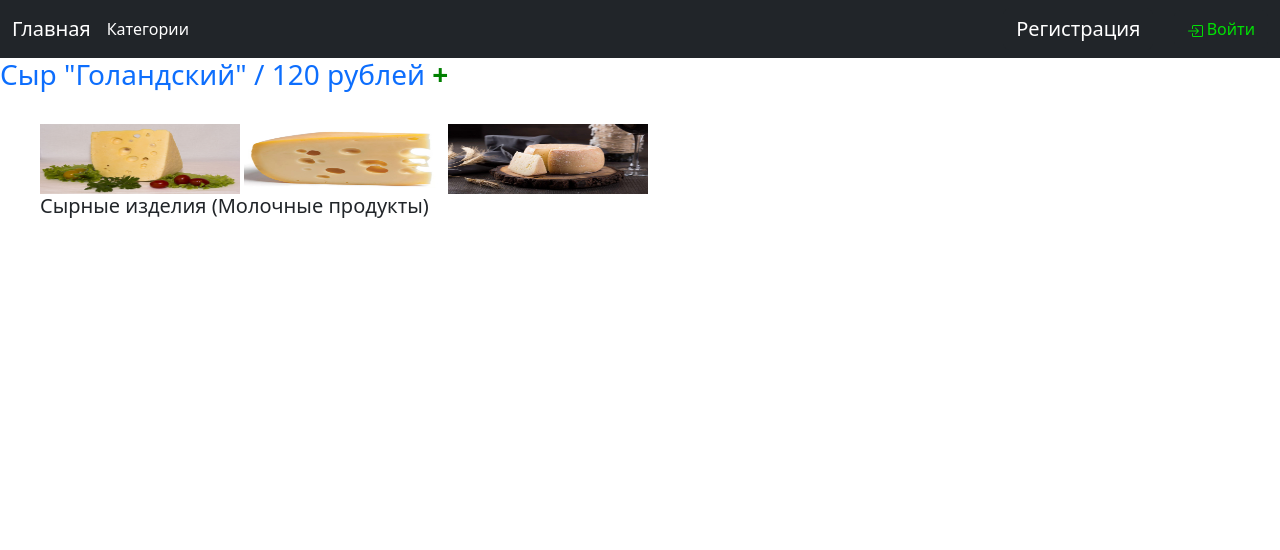
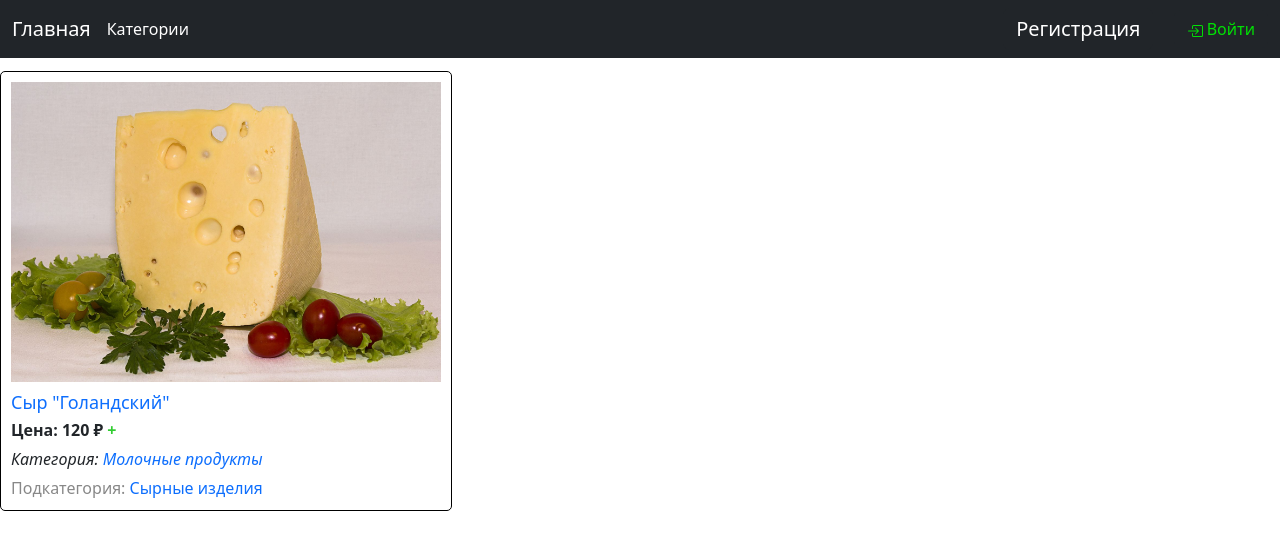
Before and after one commit to lucorus/ProductStore, a Django app: a page that uses ProductStore/products/templates/products/main_page.html in a window 1280 px wide. Shown: the top 550 px of the page. Run offline with Django 4.2, Linux system fonts and the light colour scheme; data comes from the database, SQL or seed files in the repository; both versions use the stored data as it was after the commit.

Commit message:
change frontend

```diff
--- a/ProductStore/ProductStore/settings.py
+++ b/ProductStore/ProductStore/settings.py
@@ -29,7 +29,6 @@ INSTALLED_APPS = [
     'django.contrib.staticfiles',
     'products',
     'user_profile',
-    'rest_framework'
 ]
 
 MIDDLEWARE = [
--- /dev/null
+++ b/ProductStore/products/static/css/style.css
@@ -0,0 +1,49 @@
+  .row {
+    display: flex;
+    justify-content: space-between;
+    margin-bottom: 1.5%;
+    margin-top: 1%;
+  }
+
+  .column {
+    flex-basis: calc(33% - 1.5%);
+    margin-right: 1.5%;
+  }
+
+  .product-card {
+    width: 100%;
+    border: 1px solid black;
+    border-radius: 5px;
+    padding: 10px;
+    margin-bottom: 20px;
+  }
+
+  .product-card h3 {
+    font-size: 18px;
+    margin-bottom: 5px;
+  }
+
+  .product-card .price {
+    font-weight: bold;
+    margin-bottom: 5px;
+  }
+
+  .product-card .category {
+    font-style: italic;
+    margin-bottom: 5px;
+  }
+
+  .product-card .subcategory {
+    color: #888;
+  }
+
+  .product-card img {
+  width: 430px;
+  height: 300px;
+  object-fit: cover;
+  margin-bottom: 10px;
+}
+
+a {
+    text-decoration: none;
+}
--- a/ProductStore/products/templates/products/main_page.html
+++ b/ProductStore/products/templates/products/main_page.html
@@ -10,29 +10,7 @@
 {% include "products/navbar.html" %}
 {% load tags %}
 
-{% for item in product %}
-
-{% get_count request item.title as get_count %}
-<!-- если товаров в корзине меньше 1 (такого товара нет в корзине), то будет возможность нажать на плюсик и добавить товар в корзину -->
-<h3>
-    <a style="text-decoration: none;" href="{{ item.get_absolute_url }}">{{ item.title }} / {{ item.price }} рублей</a>
-    {% if get_count < 1 %}
-    <a href="{% url 'add_to_basket' product_slug=item.slug %}" style="text-decoration: none; color: black"><b style="color: green">+</b></a>
-    {% endif %}
-</h3>
-
-<br>
-<div style="margin-left: 40px">
-    {% for item_photo in item.photos.all %}
-        <img src="{{ item_photo.product_photo.url }}" width="200px" height="70px">
-    {% endfor %}
-
-
-    <h5>{{ item.subcategory }}  ({{ item.subcategory.category }})</h5>
-</div>
-
-<br><br>
-{% endfor %}
+{% include "products/product.html" %}
 
 
 {% include "products/paginator.html" %}
--- /dev/null
+++ b/ProductStore/products/templates/products/product.html
@@ -0,0 +1,30 @@
+{% load static %}
+{% load tags %}
+<link rel="stylesheet" href="{% static 'css/style.css' %}">
+
+<div class="row">
+  {% for item in product %}
+
+  {% get_count request item.title as get_count %}
+
+  <!-- если товаров в корзине меньше 1 (такого товара нет в корзине), то будет возможность нажать на плюсик и добавить товар в корзину -->
+  <div class="column">
+    <div class="product-card">
+      <img src="{{ item.photos.first.product_photo.url }}" width="200px" height="70px">
+      <a href="{{ item.get_absolute_url }}"><h3>{{ item.title }}</h3></a>
+      <div class="price">Цена: {{ item.price }} ₽
+      {% if get_count < 1 %}
+          <a href="{% url 'add_to_basket' product_slug=item.slug %}" style="color: LimeGreen; margin-right: 4px"><b>+</b></a>
+      {% endif %}
+      </div>
+
+      <div class="category">
+        Категория: <a href="{{ item.subcategory.category.get_absolute_url }}">{{ item.subcategory.category }}</a>
+      </div>
+      <div class="subcategory">Подкатегория:
+        <a href="{{ item.subcategory.get_absolute_url }}">{{ item.subcategory }}</a>
+      </div>
+    </div>
+  </div>
+  {% endfor %}
+</div>
--- a/ProductStore/products/views.py
+++ b/ProductStore/products/views.py
@@ -9,7 +9,7 @@ class MainView(ListView, FormView):
     template_name = 'products/main_page.html'
     context_object_name = 'product'
     form_class = UserLoginForm
-    paginate_by = 2
+    paginate_by = 3
 
     def get_queryset(self):
         products = models.Product.objects.select_related('subcategory').all().defer(
--- a/ProductStore/user_profile/static/css/style.css
+++ b/ProductStore/user_profile/static/css/style_register.css
@@ -29,7 +29,6 @@ label {
 body {
   font-size: 16px;
   font-family: "Helvetica", "Arial", sans-serif;
-  text-align: center;
   background-color: #f8faff;
 }
 
```
Also changed, not shown: ProductStore/user_profile/templates/user_profile/register.html (+7 -5 lines), ProductStore/db.sqlite3.
